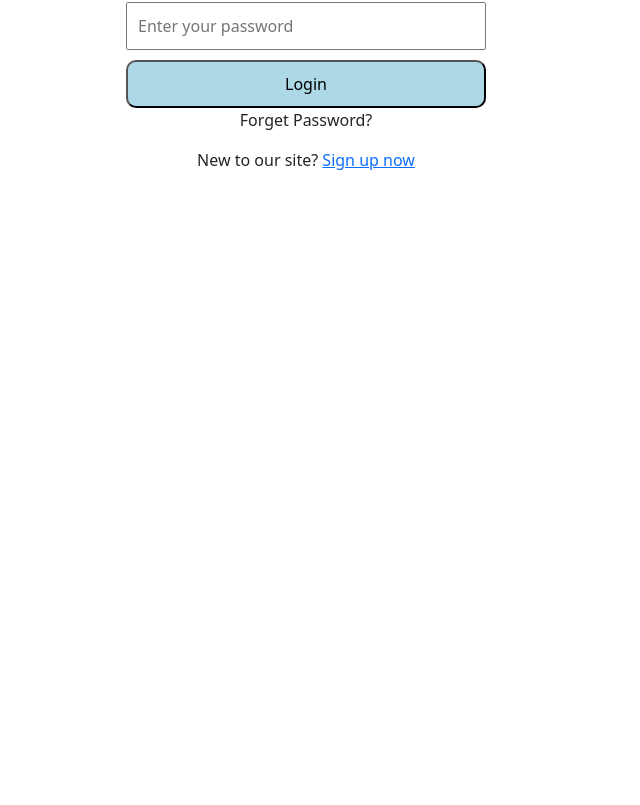
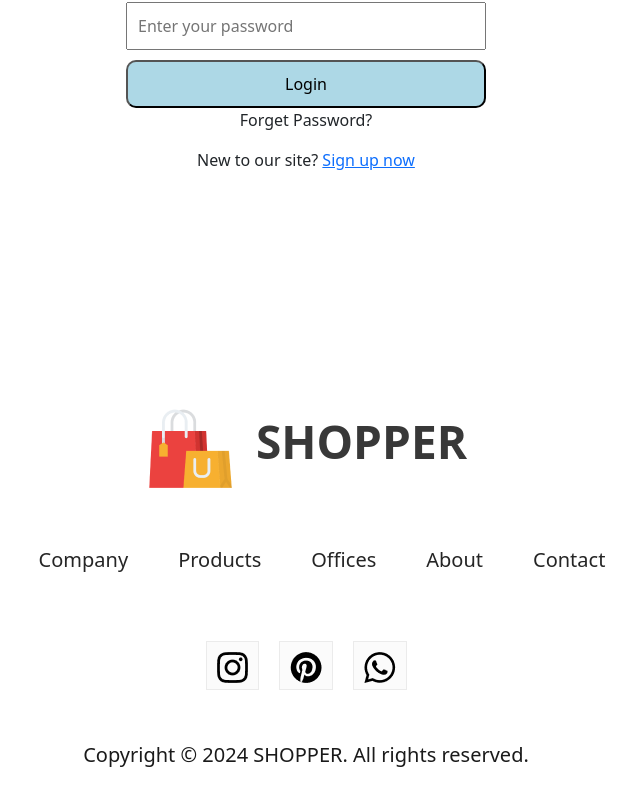
Before and after one commit to Blueat19/E-Commerce---FrontEnd, a React (Create React App) app: page /Login in a window 1280 px wide. Shown: the part 483-1288 px from the top of the page, without its empty margins (334-974 px from the left). Before the commit the page ends 887 px from the top, so only its background shows below. Built offline with nearby package versions, Linux system fonts and the light colour scheme.

Commit message:
ADDED footer component
ADDED footer component

```diff
--- a/src/App.js
+++ b/src/App.js
@@ -8,6 +8,7 @@
 import Cart from './pages/Cart';
 import LoginSignup from './pages/LoginSignup';
 import Product from './pages/Product';
+import Footer from './components/Footer/Footer';
 
 function App() {
   return (
@@ -25,6 +26,7 @@
           <Route path="/cart" element={<Cart/>}/>
           <Route path="/Login" element={<LoginSignup/>}/>
         </Routes>
+        <Footer/>
       </BrowserRouter>
 
     </div>
--- /dev/null
+++ b/src/components/Footer/Footer.css
@@ -0,0 +1,63 @@
+.footer {
+    display: flex;
+    flex-direction: column;
+    justify-content: center;
+    align-items: center;
+    gap: 50px;
+}
+
+.footer-logo {
+    display: flex;
+    align-items: center;
+    gap: 20px;
+}
+
+.footer-logo p {
+    color: #383838;
+    font-size: 46px;
+    font-weight: 700;
+}
+
+.footer-links {
+    display: flex;
+    list-style: none;
+    gap: 50px;
+    color: #252525;
+    font-size: 20px;
+}
+
+.footer-links li {
+    cursor: pointer;
+}
+
+.footer-social-icon {
+    display: flex;
+    gap: 20px;
+}
+
+.footer-icons-container {
+    padding: 10px;
+    padding-bottom: 6px;
+    background: #fbfbfb;
+    border: 1px solid #ebebeb;
+}
+
+.footer-copyright {
+    display: flex;
+    flex-direction: column;
+    align-items: center;
+    gap: 30px;
+    width: 100%;
+    margin-bottom: 30px;
+    color: #1a1a1a;
+    font-size: 20px;
+}
+
+.footer-copyright hr {
+    width: 80%;
+    border: none;
+    border-radius: 10px;
+    height: 3px;
+    background: #C7C7C7;
+
+}
--- /dev/null
+++ b/src/components/Footer/Footer.jsx
@@ -0,0 +1,42 @@
+import React from "react";
+import "./Footer.css";
+import footer_logo from "../Assets/logo_big.png";
+import instagram_icon from "../Assets/instagram_icon.png";
+import pintester_icon from "../Assets/pintester_icon.png";
+import whatsapp_icon from "../Assets/whatsapp_icon.png";
+
+const Footer = () => {
+  return (
+    <div className="footer">
+      <div className="footer-logo">
+        <img src={footer_logo} alt="" />
+        <p>SHOPPER</p>
+      </div>
+      <ul className="footer-links">
+        <li>Company</li>
+        <li>Products</li>
+        <li>Offices</li>
+        <li>About</li>
+        <li>Contact</li>
+      </ul>
+      <div className="footer-social-icon">
+        <div className="footer-icons-container">
+          <img src={instagram_icon} alt="" />
+        </div>
+        <div className="footer-icons-container">
+          <img src={pintester_icon} alt="" />
+        </div>
+        <div className="footer-icons-container">
+          <img src={whatsapp_icon} alt="" />
+        </div>
+      </div>
+      <div className="footer-copyright">
+        <p>
+          Copyright © {new Date().getFullYear()} SHOPPER. All rights reserved.
+        </p>
+      </div>
+    </div>
+  );
+};
+
+export default Footer;
```
